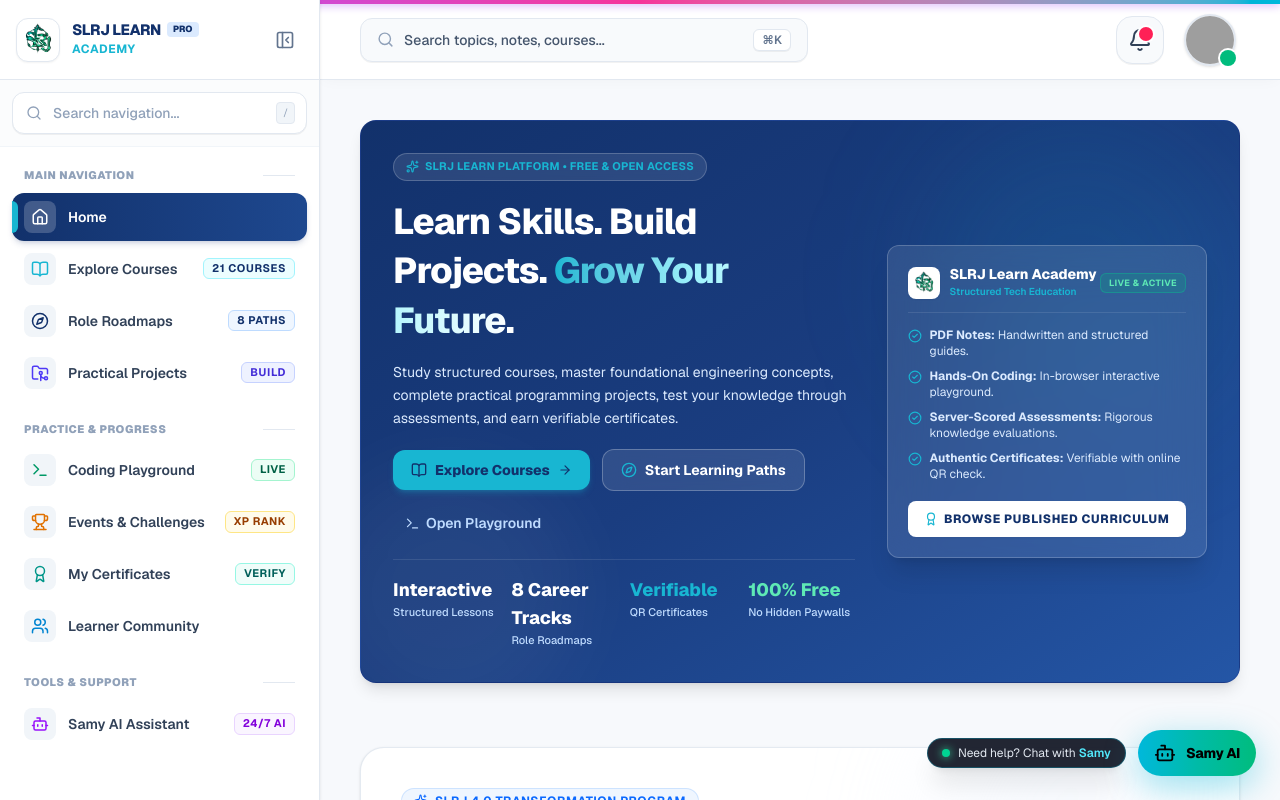
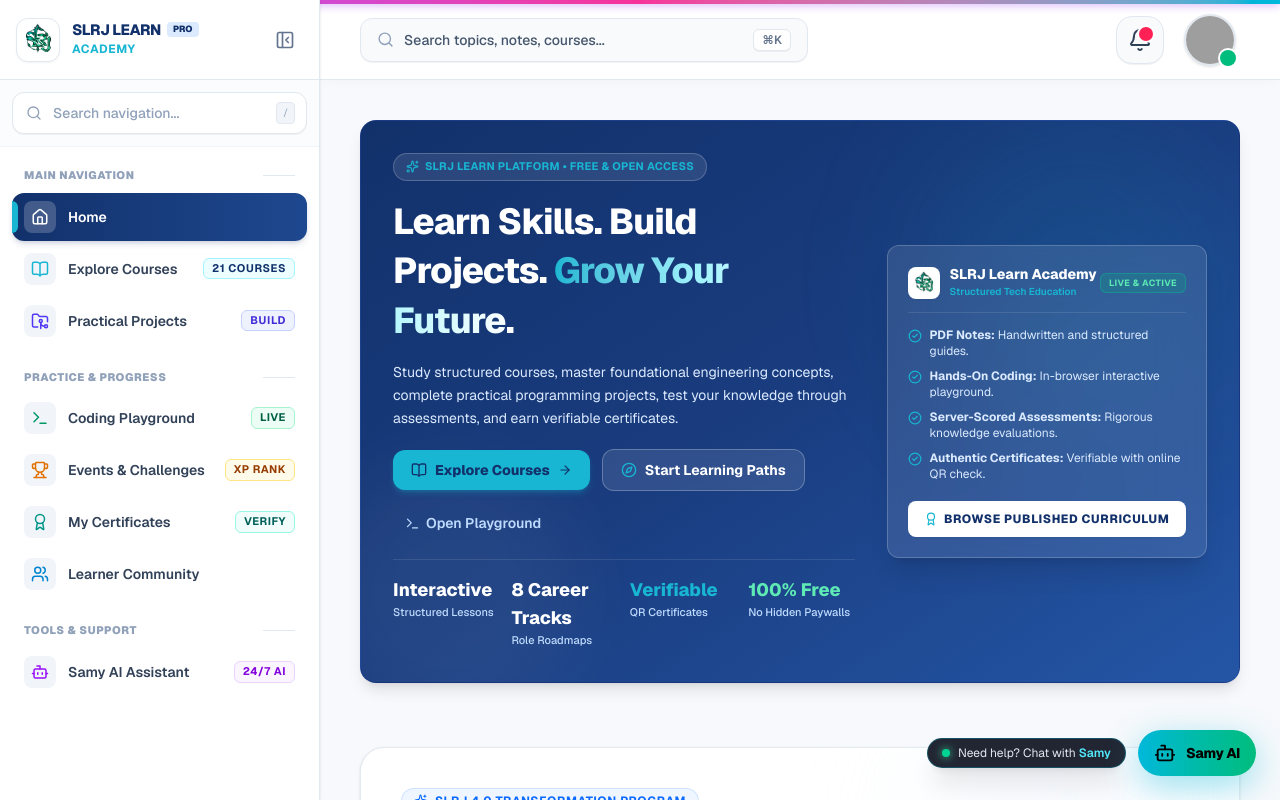
Before and after one commit to slrjdigital-ai/SLRJ-LEARN, a Next.js app: page / in a window 1280 px wide. Shown: the top 800 px of the page. Built offline with nearby package versions, Linux system fonts and the light colour scheme; grey boxes are pictures that could not be loaded.

Commit message:
feat: remove Role Roadmaps from sidebar navigation

```diff
--- a/components/layout/AppSidebar.tsx
+++ b/components/layout/AppSidebar.tsx
@@ -98,15 +98,6 @@ export default function AppSidebar({
           exact: false,
           badge: "21 Courses",
           badgeColor: "bg-cyan-50 text-[#12316B] border border-cyan-200",
-        },
-        {
-          name: "Role Roadmaps",
-          href: "/roadmap",
-          icon: Compass,
-          iconColor: "text-[#12316B]",
-          exact: false,
-          badge: "8 Paths",
-          badgeColor: "bg-blue-50 text-[#12316B] border border-blue-200",
         },
         {
           name: "Practical Projects",
```
